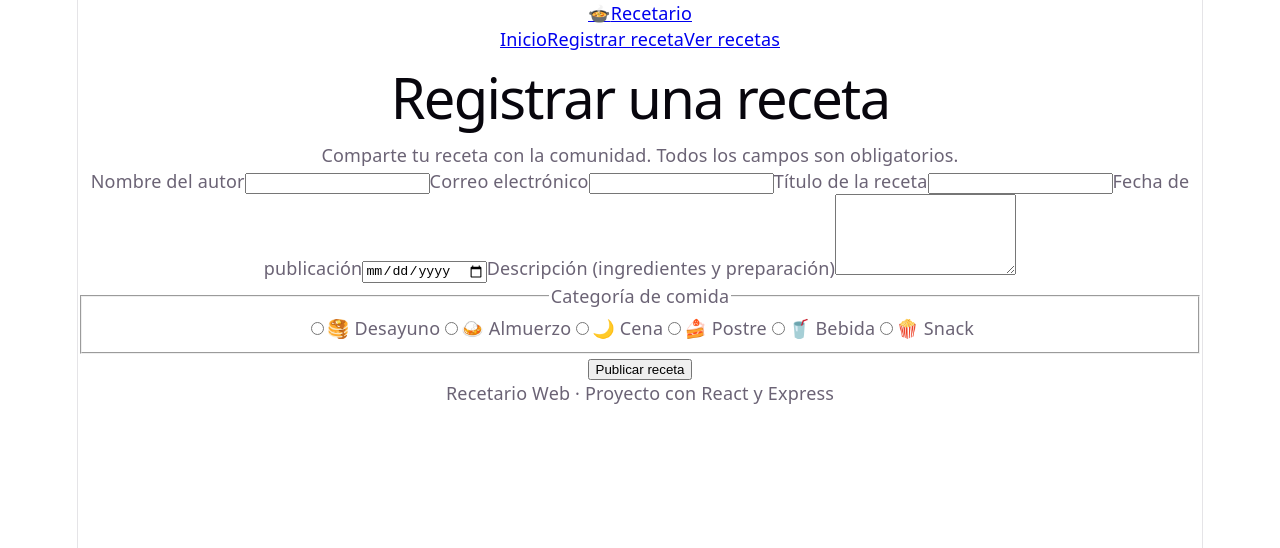
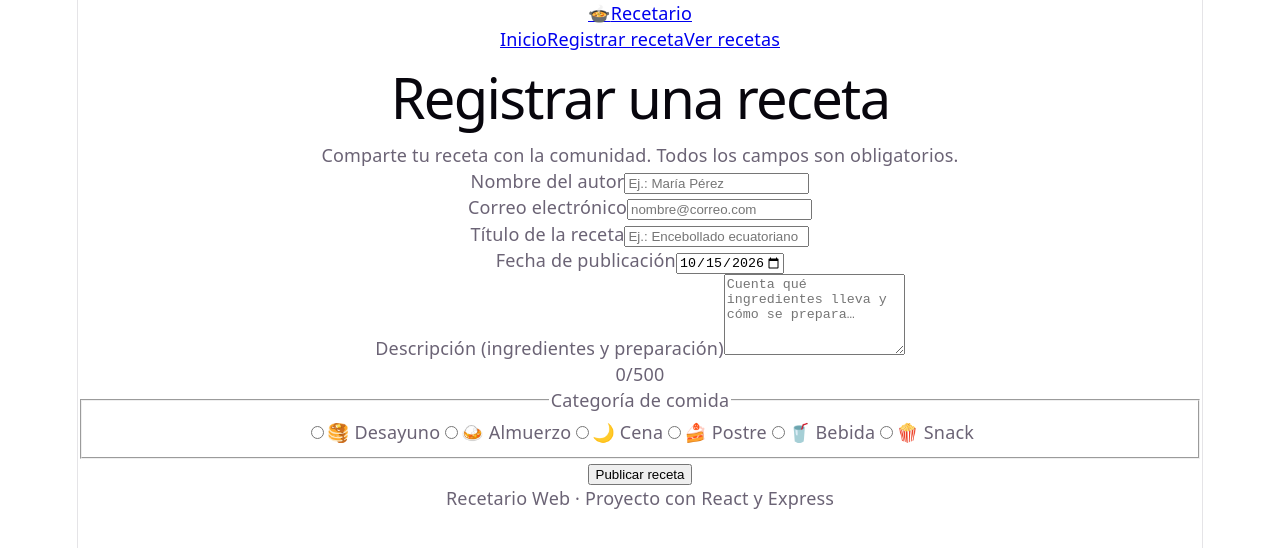
Before and after one commit to domenica-arpi/recetario-web, a React app in the folder frontend/: page /registro in a window 1280 px wide. Shown: the top 548 px of the page. Built offline with nearby package versions, Linux system fonts and the light colour scheme; the HTML template or start-up script is replaced by a standard one.

Commit message:
feat(frontend): formulario controlado con React

```diff
--- /dev/null
+++ b/frontend/src/components/Campo.jsx
@@ -0,0 +1,15 @@
+// Envuelve una etiqueta, el control del formulario y su mensaje de error
+export default function Campo({ id, etiqueta, error, contador, children }) {
+  return (
+    <div className={`campo${error ? " campo--error" : ""}`}>
+      <label htmlFor={id}>{etiqueta}</label>
+      {children}
+      {(error || contador) && (
+        <div className="campo__pie">
+          {error && <p className="campo__error" id={`${id}-error`}>{error}</p>}
+          {contador && <span className="campo__contador">{contador}</span>}
+        </div>
+      )}
+    </div>
+  );
+}
--- a/frontend/src/components/FormularioReceta.jsx
+++ b/frontend/src/components/FormularioReceta.jsx
@@ -1,44 +1,99 @@
 import { useState } from "react";
 import { CATEGORIAS } from "../utils/categorias";
+import { LIMITES, fechaHoy, validarFormulario } from "../utils/validar";
+import Campo from "./Campo";
 
 function formularioVacio() {
-  return { nombre: "", email: "", titulo: "", descripcion: "", fecha: "", categoria: "" };
+  return { nombre: "", email: "", titulo: "", descripcion: "", fecha: fechaHoy(), categoria: "" };
 }
 
 export default function FormularioReceta() {
   const [datos, setDatos] = useState(formularioVacio);
+  const [errores, setErrores] = useState({});
+
+  const hoy = fechaHoy();
 
   function manejarCambio(e) {
     const { name, value } = e.target;
     setDatos((anteriores) => ({ ...anteriores, [name]: value }));
+    // Al corregir un campo se limpia su mensaje de error
+    if (errores[name]) {
+      setErrores((anteriores) => ({ ...anteriores, [name]: undefined }));
+    }
+  }
+
+  // Atributos comunes de cada control (estado, accesibilidad)
+  function propsDe(nombre) {
+    return {
+      id: nombre,
+      name: nombre,
+      value: datos[nombre],
+      onChange: manejarCambio,
+      "aria-invalid": errores[nombre] ? "true" : undefined,
+      "aria-describedby": errores[nombre] ? `${nombre}-error` : undefined,
+    };
   }
 
   function manejarEnvio(e) {
     e.preventDefault();
-    console.log("Datos del formulario:", datos);
+
+    const nuevos = validarFormulario(datos);
+    setErrores(nuevos);
+    const campos = Object.keys(nuevos);
+    if (campos.length > 0) {
+      // No se envían datos inválidos: se enfoca el primer campo con error
+      document.getElementById(campos[0])?.focus();
+      return;
     }
+
+    // Por ahora solo mostramos los datos válidos; en el paso 3.9 se envían a la API
+    console.log("Datos válidos:", datos);
+  }
+
+  const largo = datos.descripcion.trim().length;
 
   return (
     <form className="formulario" onSubmit={manejarEnvio} noValidate>
-      <label htmlFor="nombre">Nombre del autor</label>
-      <input id="nombre" name="nombre" value={datos.nombre} onChange={manejarCambio} />
+      <div className="formulario__rejilla">
+        <Campo id="nombre" etiqueta="Nombre del autor" error={errores.nombre}>
+          <input {...propsDe("nombre")} autoComplete="name" placeholder="Ej.: María Pérez" />
+        </Campo>
+        <Campo id="email" etiqueta="Correo electrónico" error={errores.email}>
+          <input {...propsDe("email")} type="email" autoComplete="email" placeholder="nombre@correo.com" />
+        </Campo>
+      </div>
 
-      <label htmlFor="email">Correo electrónico</label>
-      <input id="email" name="email" type="email" value={datos.email} onChange={manejarCambio} />
+      <div className="formulario__rejilla">
+        <Campo id="titulo" etiqueta="Título de la receta" error={errores.titulo}>
+          <input {...propsDe("titulo")} placeholder="Ej.: Encebollado ecuatoriano" />
+        </Campo>
+        <Campo id="fecha" etiqueta="Fecha de publicación" error={errores.fecha}>
+          <input {...propsDe("fecha")} type="date" max={hoy} />
+        </Campo>
+      </div>
 
-      <label htmlFor="titulo">Título de la receta</label>
-      <input id="titulo" name="titulo" value={datos.titulo} onChange={manejarCambio} />
+      <Campo
+        id="descripcion"
+        etiqueta="Descripción (ingredientes y preparación)"
+        error={errores.descripcion}
+        contador={`${largo}/${LIMITES.descripcion.max}`}
+      >
+        <textarea
+          {...propsDe("descripcion")}
+          rows="5"
+          placeholder="Cuenta qué ingredientes lleva y cómo se prepara…"
+        />
+      </Campo>
 
-      <label htmlFor="fecha">Fecha de publicación</label>
-      <input id="fecha" name="fecha" type="date" value={datos.fecha} onChange={manejarCambio} />
-
-      <label htmlFor="descripcion">Descripción (ingredientes y preparación)</label>
-      <textarea id="descripcion" name="descripcion" rows="5" value={datos.descripcion} onChange={manejarCambio} />
-
-      <fieldset id="categoria">
+      <fieldset
+        id="categoria"
+        tabIndex={-1}
+        className={`campo${errores.categoria ? " campo--error" : ""}`}
+      >
         <legend>Categoría de comida</legend>
+        <div className="chips">
           {CATEGORIAS.map((c) => (
-          <label key={c.nombre}>
+            <label key={c.nombre} className="chip-opcion" data-cat={c.nombre}>
               <input
                 type="radio"
                 name="categoria"
@@ -46,12 +101,16 @@ export default function FormularioReceta() {
                 checked={datos.categoria === c.nombre}
                 onChange={manejarCambio}
               />
-            {c.emoji} {c.nombre}
+              <span>
+                <span aria-hidden="true">{c.emoji}</span> {c.nombre}
+              </span>
             </label>
           ))}
+        </div>
+        {errores.categoria && <p className="campo__error">{errores.categoria}</p>}
       </fieldset>
 
-      <button type="submit">Publicar receta</button>
+      <button className="boton" type="submit">Publicar receta</button>
     </form>
   );
 }
--- /dev/null
+++ b/frontend/src/utils/validar.js
@@ -0,0 +1,67 @@
+import { NOMBRES_CATEGORIAS } from "./categorias";
+
+export const LIMITES = {
+  nombre: { min: 3, max: 60 },
+  titulo: { min: 3, max: 80 },
+  descripcion: { min: 20, max: 500 },
+  email: { max: 100 },
+};
+
+const REGEX_EMAIL = /^[^\s@]+@[^\s@]+\.[^\s@]+$/;
+
+export function fechaHoy() {
+  const d = new Date();
+  const mes = String(d.getMonth() + 1).padStart(2, "0");
+  const dia = String(d.getDate()).padStart(2, "0");
+  return `${d.getFullYear()}-${mes}-${dia}`;
+}
+
+export function validarFormulario(valores) {
+  const errores = {};
+  const nombre = valores.nombre.trim();
+  const email = valores.email.trim();
+  const titulo = valores.titulo.trim();
+  const descripcion = valores.descripcion.trim();
+
+  if (!nombre) {
+    errores.nombre = "El nombre es obligatorio.";
+  } else if (nombre.length < LIMITES.nombre.min || nombre.length > LIMITES.nombre.max) {
+    errores.nombre = `El nombre debe tener entre ${LIMITES.nombre.min} y ${LIMITES.nombre.max} caracteres.`;
+  }
+
+  if (!email) {
+    errores.email = "El email es obligatorio.";
+  } else if (!REGEX_EMAIL.test(email) || email.length > LIMITES.email.max) {
+    errores.email = "Escribe un email válido, por ejemplo nombre@correo.com.";
+  }
+
+  if (!titulo) {
+    errores.titulo = "El título es obligatorio.";
+  } else if (titulo.length < LIMITES.titulo.min || titulo.length > LIMITES.titulo.max) {
+    errores.titulo = `El título debe tener entre ${LIMITES.titulo.min} y ${LIMITES.titulo.max} caracteres.`;
+  }
+
+  if (!descripcion) {
+    errores.descripcion = "La descripción es obligatoria.";
+  } else if (descripcion.length < LIMITES.descripcion.min) {
+    errores.descripcion = `La descripción debe tener al menos ${LIMITES.descripcion.min} caracteres.`;
+  } else if (descripcion.length > LIMITES.descripcion.max) {
+    errores.descripcion = `La descripción no puede superar los ${LIMITES.descripcion.max} caracteres.`;
+  }
+
+  if (!valores.fecha) {
+    errores.fecha = "La fecha es obligatoria.";
+  } else if (!/^\d{4}-\d{2}-\d{2}$/.test(valores.fecha)) {
+    errores.fecha = "La fecha no es válida.";
+  } else if (valores.fecha > fechaHoy()) {
+    errores.fecha = "La fecha no puede ser futura.";
+  }
+
+  if (!valores.categoria) {
+    errores.categoria = "Selecciona una categoría.";
+  } else if (!NOMBRES_CATEGORIAS.includes(valores.categoria)) {
+    errores.categoria = "La categoría no es válida.";
+  }
+
+  return errores;
+}
```
Also changed, not shown: frontend/src/components/Mensaje.jsx (added, +11 -0 lines). Lines whose indentation alone changed are shown as unchanged.
